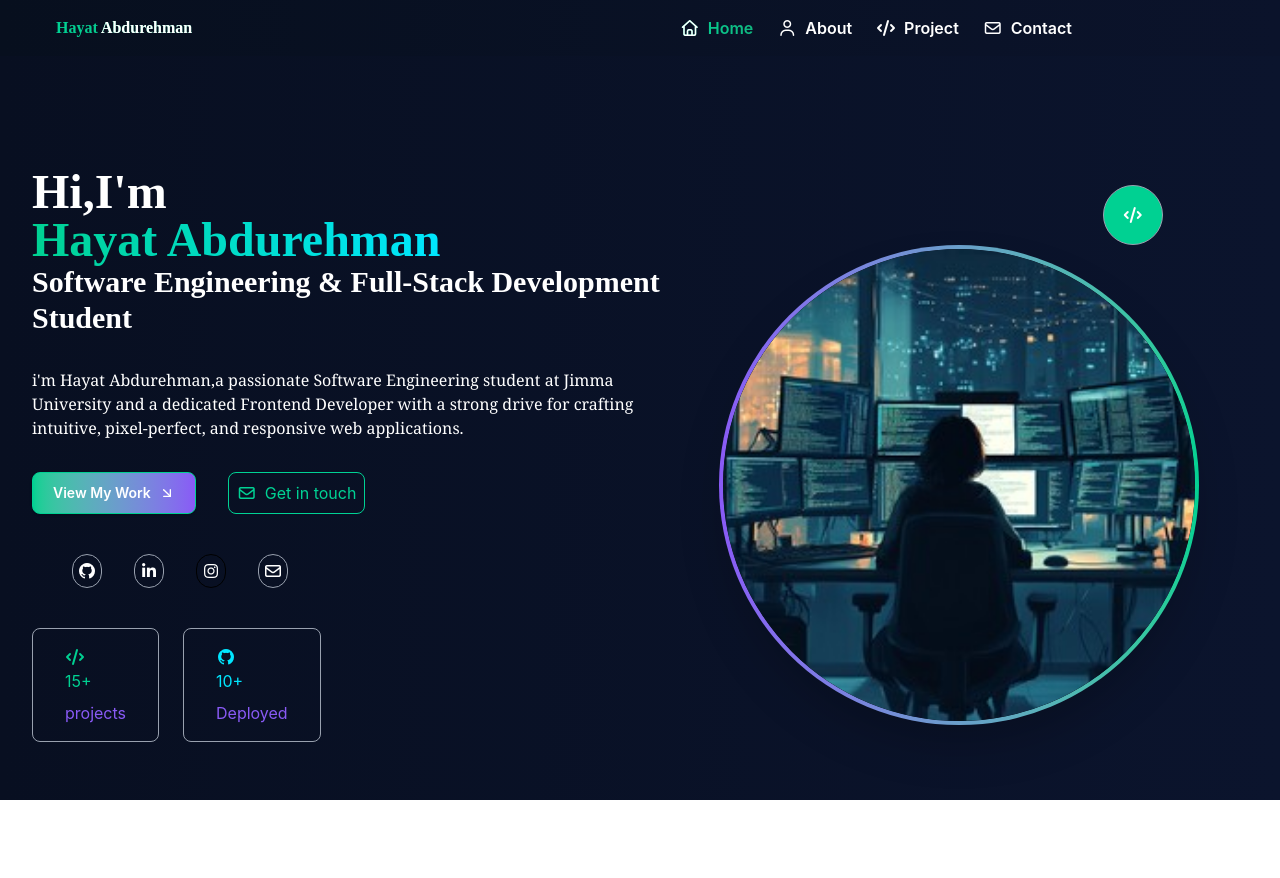
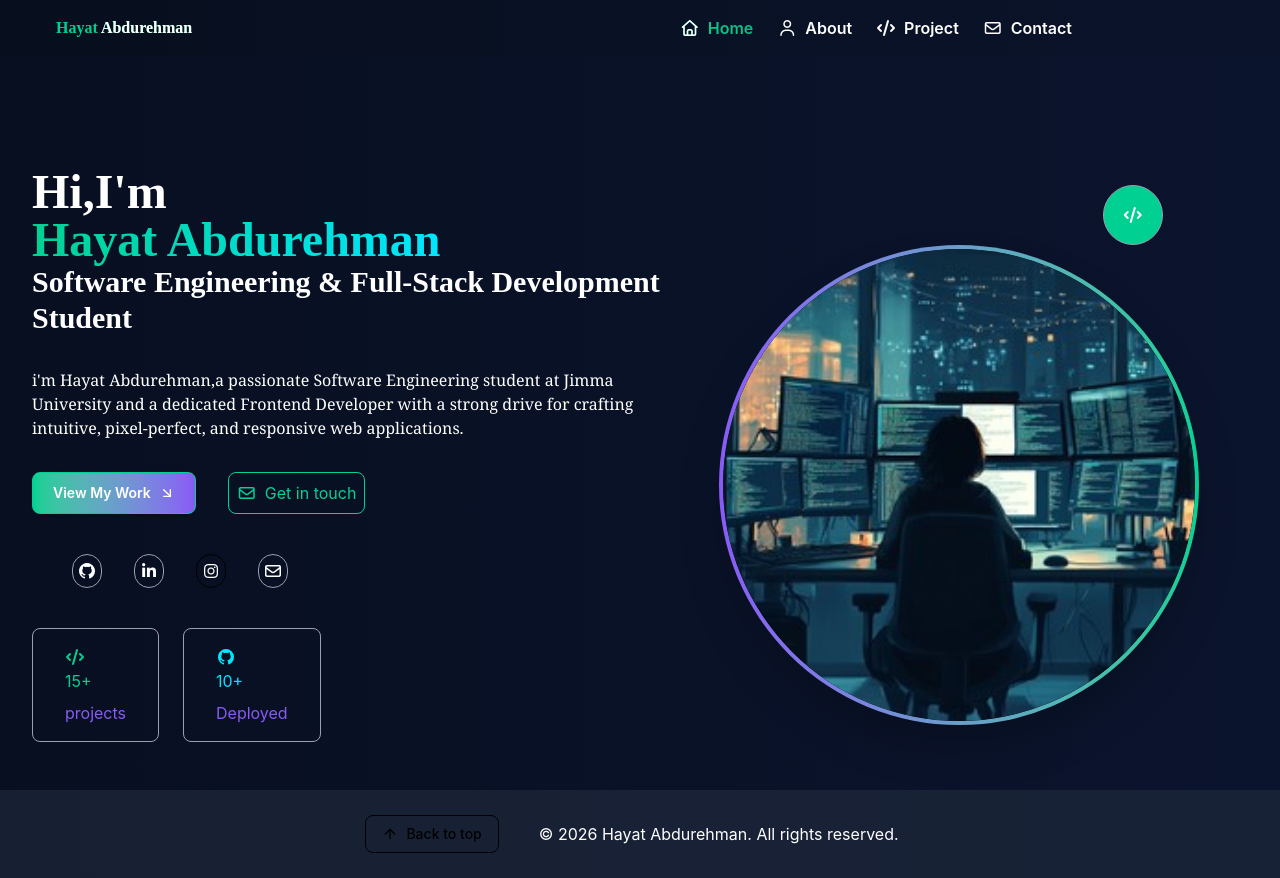
Before and after one commit to Hayat615-coder/multipage-portfolio, a React (Vite) app: page / in a window 1280 px wide. Before the commit the page ends 800 px from the top, so only its background shows below. Built offline with nearby package versions, Linux system fonts and the light colour scheme; a web font is replaced by a local one.

Commit message:
the footer of root component is added

```diff
--- a/src/component/Root_component.tsx
+++ b/src/component/Root_component.tsx
@@ -80,6 +80,35 @@ const Root_component = () => {
       <main className="p-4">
         <Outlet />
       </main>
+      <footer className="bg-[rgba(30,41,59,0.7)] p-4 mt-8 flex flex-col md:flex-row gap-6 items-center justify-center">
+        <div className="transition-all hover:-translate-y-1 hover:bg-white hover:text-black hover:rounded-lg">
+          <a
+            href=""
+            className="inline-flex items-center gap-2 rounded-lg border border-border/70 bg-card/50 px-4 py-2 text-sm font-medium text-foreground transition-colors hover:border-primary/40 hover:text-primary focus-visible:outline-none focus-visible:ring-2 focus-visible:ring-ring focus-visible:ring-offset-2 focus-visible:ring-offset-background"
+          >
+            <svg
+              xmlns="http://www.w3.org/2000/svg"
+              width="24"
+              height="24"
+              viewBox="0 0 24 24"
+              fill="none"
+              stroke="currentColor"
+              stroke-width="2"
+              stroke-linecap="round"
+              stroke-linejoin="round"
+              className="lucide lucide-arrow-up h-4 w-4"
+              aria-hidden="true"
+            >
+              <path d="m5 12 7-7 7 7"></path>
+              <path d="M12 19V5"></path>
+            </svg>
+            Back to top
+          </a>
+        </div>
+        <p className="text-white text-center p-4">
+          &copy; 2026 Hayat Abdurehman. All rights reserved.
+        </p>
+      </footer>
     </div>
   );
 };
```
